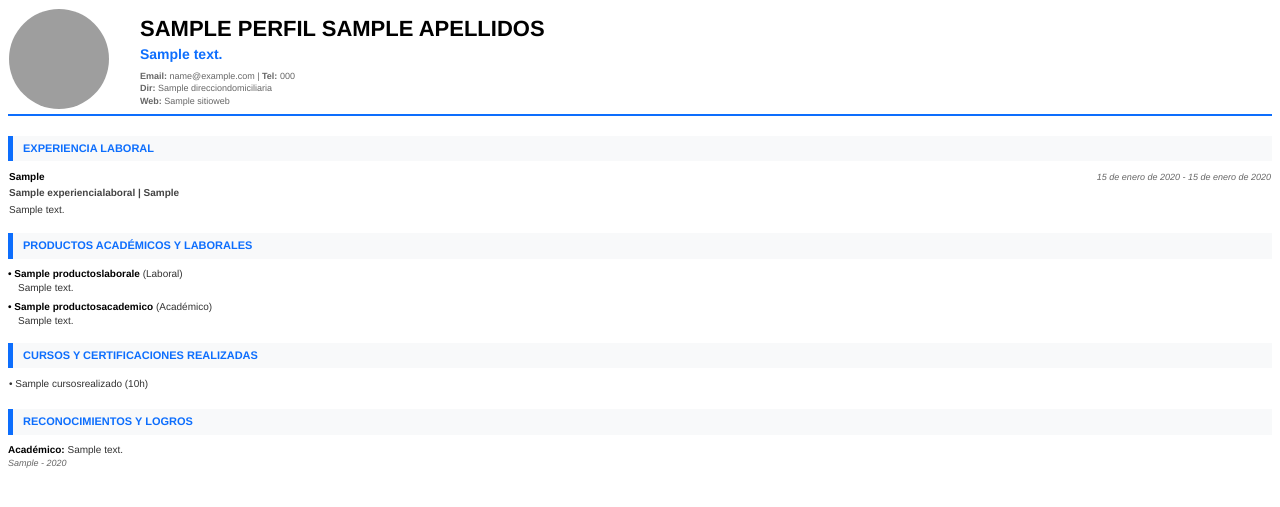
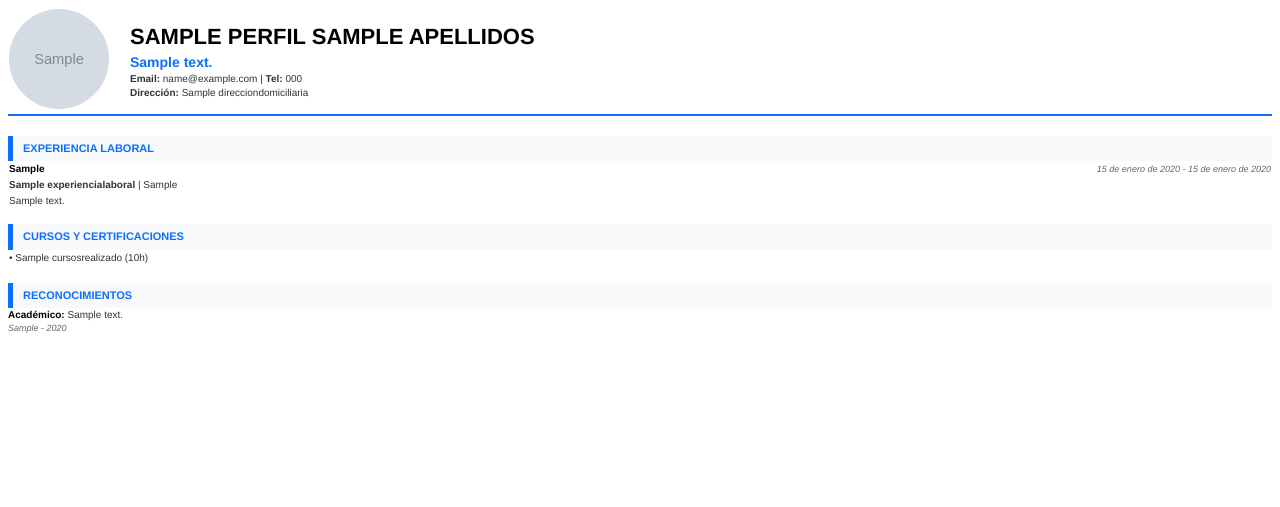
Before and after one commit to 10SEBASG01/CV-JANDRY-GUARANDA, a Django app: template Perfil/templates/cv_pdf_maestro.html in a window 1280 px wide. Shown: the top 507 px of the page. Run offline with Django 5.2, Linux system fonts and the light colour scheme; tables that the repository leaves empty hold one stand-in row (values such as "Sample post"); the template is opened without the code that fills it: values that come from a table or form of the project are taken from there, most other values are stand-ins (such as "Sample title", 1, 10 or a date in 2020); grey boxes marked "Sample" are stand-in pictures; parts of the project's set-up code (start-up, migrations or seed data) failed here and were passed over; grey boxes are pictures that could not be loaded.

Commit message:
Trigesimo Tercer Commit Proyecto

```diff
--- a/Perfil/templates/cv_pdf_maestro.html
+++ b/Perfil/templates/cv_pdf_maestro.html
@@ -4,47 +4,25 @@
     <meta charset="UTF-8">
     <style>
         @page { size: a4; margin: 1.5cm; }
-        body {
-            font-family: Helvetica, Arial, sans-serif;
-            font-size: 10px;
-            color: #333;
-            line-height: 1.4;
-        }
-        .container { width: 100%; }
-
-        /* Layout del Header con Foto */
+        body { font-family: Helvetica, Arial, sans-serif; font-size: 10px; color: #333; line-height: 1.4; }
         .header-table { width: 100%; margin-bottom: 20px; border-bottom: 2px solid #0d6efd; padding-bottom: 10px; }
-        .foto-perfil { width: 100px; height: 100px; border-radius: 50%; object-fit: cover; }
-        .info-header { padding-left: 20px; text-align: left; }
-
+        .foto-perfil { width: 100px; height: 100px; border-radius: 50px; }
+        .info-header { padding-left: 20px; vertical-align: middle; }
         .nombre { font-size: 22px; font-weight: bold; color: #000; text-transform: uppercase; }
-        .subtitulo { font-size: 14px; color: #0d6efd; font-weight: bold; margin-bottom: 5px; }
-        .contacto { color: #666; font-size: 9px; }
-
-        .titulo-seccion {
-            background-color: #f8f9fa;
-            border-left: 4pt solid #0d6efd;
-            color: #0d6efd;
-            font-weight: bold;
-            text-transform: uppercase;
-            padding: 5px 10px;
-            margin-bottom: 8px;
-            font-size: 11px;
-            margin-top: 15px;
-        }
+        .subtitulo { font-size: 14px; color: #0d6efd; font-weight: bold; }
+        .titulo-seccion { background-color: #f8f9fa; border-left: 4pt solid #0d6efd; color: #0d6efd; font-weight: bold; text-transform: uppercase; padding: 5px 10px; margin-top: 15px; font-size: 11px; }
         .item-titulo { font-weight: bold; color: #000; }
         .fecha { color: #666; font-style: italic; font-size: 9px; }
         table { width: 100%; border-collapse: collapse; }
-        .tabla-item { margin-bottom: 8px; width: 100%; }
     </style>
 </head>
 <body>
     <div class="container">
         <table class="header-table">
             <tr>
-                <td style="width: 110px;">
+                <td style="width: 100px;">
                     {% if perfil.fotoperfil %}
-                        <img src="{{ perfil.fotoperfil.path }}" class="foto-perfil">
+                        <img src="{{ perfil.fotoperfil.url }}" class="foto-perfil">
                     {% endif %}
                 </td>
                 <td class="info-header">
@@ -52,8 +30,7 @@
                     <div class="subtitulo">{{ perfil.descripcionperfil }}</div>
                     <div class="contacto">
                         <strong>Email:</strong> {{ perfil.email_contacto }} | <strong>Tel:</strong> {{ perfil.telefonofijo }}<br>
-                        <strong>Dir:</strong> {{ perfil.direcciondomiciliaria }}
-                        {% if perfil.sitioweb %}<br><strong>Web:</strong> {{ perfil.sitioweb }}{% endif %}
+                        <strong>Dirección:</strong> {{ perfil.direcciondomiciliaria }}
                     </div>
                 </td>
             </tr>
@@ -61,31 +38,14 @@
 
         <div class="titulo-seccion">Experiencia Laboral</div>
         {% for exp in experiencias %}
-            <table class="tabla-item">
-                <tr>
-                    <td class="item-titulo">{{ exp.cargodesempenado }}</td>
-                    <td style="text-align: right;" class="fecha">{{ exp.fechainiciogestion }} - {{ exp.fechafingestion|default:"Actualidad" }}</td>
-                </tr>
-                <tr><td colspan="2" style="color: #444; font-weight: bold;">{{ exp.nombrempresa }} | {{ exp.lugarempresa }}</td></tr>
-                <tr><td colspan="2" style="padding-top: 2px; text-align: justify;">{{ exp.descripcionfunciones }}</td></tr>
+            <table style="margin-bottom: 8px;">
+                <tr><td class="item-titulo">{{ exp.cargodesempenado }}</td><td style="text-align: right;" class="fecha">{{ exp.fechainiciogestion }} - {{ exp.fechafingestion|default:"Actualidad" }}</td></tr>
+                <tr><td colspan="2"><strong>{{ exp.nombrempresa }}</strong> | {{ exp.lugarempresa }}</td></tr>
+                <tr><td colspan="2" style="text-align: justify;">{{ exp.descripcionfunciones }}</td></tr>
             </table>
         {% endfor %}
 
-        <div class="titulo-seccion">Productos Académicos y Laborales</div>
-        {% for lab in laborales %}
-            <div style="margin-bottom: 5px;">
-                <span class="item-titulo">• {{ lab.nombreproducto }}</span> (Laboral)
-                <div style="padding-left: 10px;">{{ lab.descripcion }}</div>
-            </div>
-        {% endfor %}
-        {% for acad in academicos %}
-            <div style="margin-bottom: 5px;">
-                <span class="item-titulo">• {{ acad.nombrerecurso }}</span> (Académico)
-                <div style="padding-left: 10px;">{{ acad.descripcion }}</div>
-            </div>
-        {% endfor %}
-
-        <div class="titulo-seccion">Cursos y Certificaciones Realizadas</div>
+        <div class="titulo-seccion">Cursos y Certificaciones</div>
         <table style="width: 100%;">
             {% for curso in cursos %}
                 {% if forloop.counter0|divisibleby:2 %}<tr>{% endif %}
@@ -94,7 +54,7 @@
             {% endfor %}
         </table>
 
-        <div class="titulo-seccion">Reconocimientos y Logros</div>
+        <div class="titulo-seccion">Reconocimientos</div>
         {% for rec in reconocimientos %}
             <div style="margin-bottom: 5px;">
                 <span class="item-titulo">{{ rec.tiporeconocimiento }}:</span> {{ rec.descripcionreconocimiento }}
```
Also changed, not shown: Perfil/views.py (+28 -70 lines).
